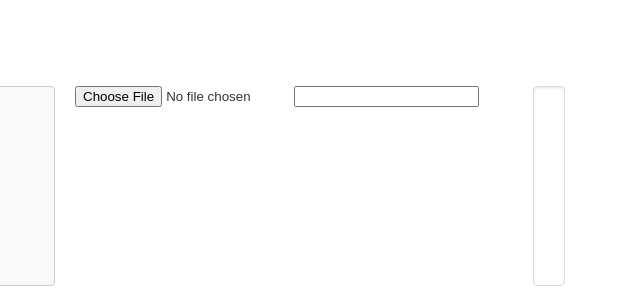
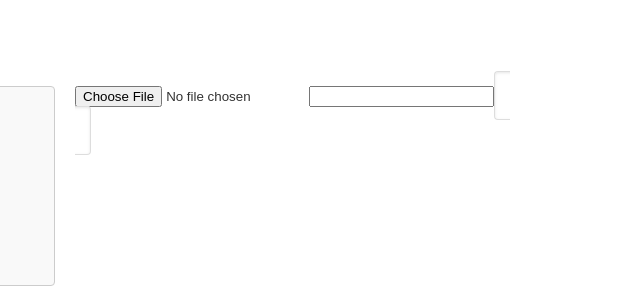
Before and after one commit to Nitnaf10/Mark2WebGen, a plain HTML site: page index.html in a window 1280 px wide. Shown: the part 125-428 px from the top of the page, 585-1225 px from the left. Drawn offline with nearby package versions, Linux system fonts and the light colour scheme; a web font is replaced by a local one.

Commit message:
Update index.html

```diff
--- a/index.html
+++ b/index.html
@@ -15,8 +15,11 @@
     <h2>Editeur:</h2>
     <div class="container" Id="InOutGrid" >
       <textarea id="MarkdownInput" placeholder="Écrivez votre Markdown ici..."></textarea>
-      <div id="taboptions"><input type="file" id="imginput" placeholder="entez le logo de la page"></input><input type="text" id="pagename" Entrez le nom de la page></input></div>
-      <div class="output" id="HtmlOutput"></div>
+      <div id="wiew">
+        <input type="file" id="imginput" placeholder="entez le logo de la page"></input>
+        <input type="text" id="pagename" Entrez le nom de la page></input>
+        <div class="output" id="HtmlOutput"></div>
+      </div>
       <textarea id="CssInput" placeholder="Écrivez votre CSS ici..."></textarea>
       <textarea id="HtmlCodeOutput" placeholder="Code HTML généré ici..." readonly></textarea>
     </div>
```
